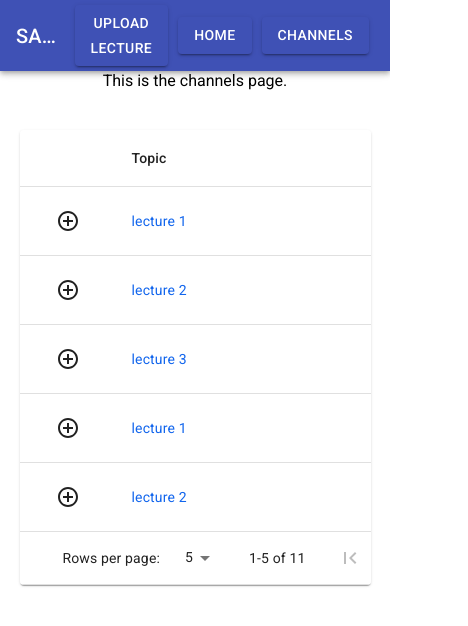
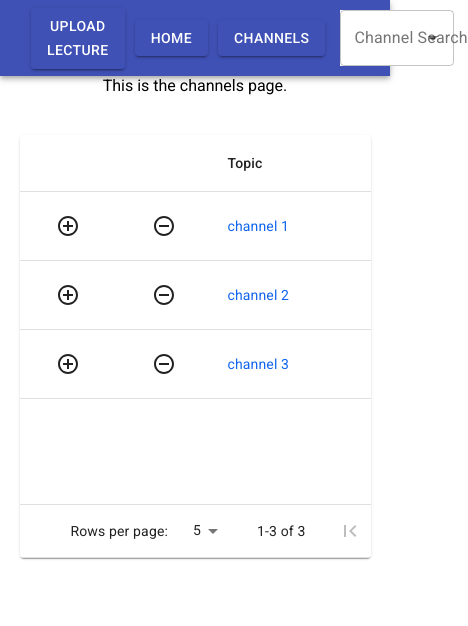
Before and after one commit to tamlam1/csehack, a React (Create React App) app in the folder frontend/sandbox/: page /channels in a window 390 px wide. Shown: the top 626 px of the page, 468 px wide, since content can reach past the window. Built offline with nearby package versions, Linux system fonts and the light colour scheme.

Commit message:
added dialogue box when asking phone number is required. added search bar

```diff
--- a/frontend/sandbox/package.json
+++ b/frontend/sandbox/package.json
@@ -5,12 +5,14 @@
   "dependencies": {
     "@material-ui/core": "^4.12.1",
     "@material-ui/icons": "^4.11.2",
+    "@material-ui/lab": "^4.0.0-alpha.60",
     "@testing-library/jest-dom": "^5.11.4",
     "@testing-library/react": "^11.1.0",
     "@testing-library/user-event": "^12.1.10",
     "react": "^17.0.2",
     "react-dom": "^17.0.2",
     "react-hook-form": "^7.11.1",
+    "react-phone-input-2": "^2.14.0",
     "react-router-dom": "^5.2.0",
     "react-scripts": "4.0.3",
     "web-vitals": "^1.0.1",
--- a/frontend/sandbox/src/components/ChannelsPage.js
+++ b/frontend/sandbox/src/components/ChannelsPage.js
@@ -38,6 +38,17 @@ import {
   withStyles
 } from "@material-ui/core/styles";
 import { useHistory, useParams } from 'react-router-dom';
+
+import Dialog from '@material-ui/core/Dialog';
+import DialogActions from '@material-ui/core/DialogActions';
+import DialogContent from '@material-ui/core/DialogContent';
+import DialogContentText from '@material-ui/core/DialogContentText';
+import DialogTitle from '@material-ui/core/DialogTitle';
+
+import PhoneInput from 'react-phone-input-2'
+import 'react-phone-input-2/lib/style.css'
+
+import RemoveCircleOutlineIcon from '@material-ui/icons/RemoveCircleOutline';
 
 const useStyles1 = makeStyles((theme) => ({
   root: {
@@ -82,58 +93,15 @@ const theme = createTheme({
 const data = [
   {
     "id": '1',
-    "lecture_name": "lecture 1",
-    "time_uploaded": "17/07/21",
+    "channel_name": "channel 1",
   },
   {
     "id": '2',
-    "lecture_name": "lecture 2",
-    "time_uploaded": "18/07/21",
+    "channel_name": "channel 2",
   },
   {
     "id": '3',
-    "lecture_name": "lecture 3",
-    "time_uploaded": "19/07/21",
-  },
-  {
-    "id": '4',
-    "lecture_name": "lecture 1",
-    "time_uploaded": "17/07/21",
-  },
-  {
-    "id": '5',
-    "lecture_name": "lecture 2",
-    "time_uploaded": "18/07/21",
-  },
-  {
-    "id": '6',
-    "lecture_name": "lecture 3",
-    "time_uploaded": "19/07/21",
-  },
-  {
-    "id": '7',
-    "lecture_name": "lecture 1",
-    "time_uploaded": "17/07/21",
-  },
-  {
-    "id": '8',
-    "lecture_name": "lecture 2",
-    "time_uploaded": "18/07/21",
-  },
-  {
-    "id": '9',
-    "lecture_name": "lecture 3",
-    "time_uploaded": "19/07/21",
-  },
-  {
-    "id": '10',
-    "lecture_name": "lecture 1",
-    "time_uploaded": "17/07/21",
-  },
-  {
-    "id": '11',
-    "lecture_name": "lecture 2",
-    "time_uploaded": "18/07/21",
+    "channel_name": "channel 3",
   },
 
 ]
@@ -230,19 +198,85 @@ function ChannelsPage() {
   };
 
 
+  // functions for dialog box =================================
+  const [open, setOpen] = React.useState(false);
+
+  const handleClickOpen = () => {
+    setOpen(true);
+  };
+
+  const handleClose = () => {
+    setOpen(false);
+  };
+
+
+
+  const [openRemove, setOpenRemove] = React.useState(false);
+
+  const handleClickOpenRemove = () => {
+    setOpenRemove(true);
+  };
+
+  const handleCloseRemove = () => {
+    setOpenRemove(false);
+  };
+
+
+
+  const [phoneNumber, setPhoneNumber] = React.useState();
+  const [currChannel, setCurrChannel] = React.useState('');
+  // =========================================================
+
+  const submitPhoneNumber = () => {
+    fetch('/api/subscribe_user', {
+      method: 'POST',
+      headers: {
+          accept: 'application/json',
+          'Content-Type': 'application/json',
+      },
+      body: JSON.stringify({
+        "phone_number" : '+' + [phoneNumber],
+        "channel_id": [currChannel],
+      }),
+    }).then(r => r.json()).then((data) => {
+      console.log(data.hi);
+    })
+    // console.log(phoneNumber);
+  };
+
+  const submitPhoneNumberRemove = () => {
+    fetch('/api/unsubscribe_user', {
+      method: 'POST',
+      headers: {
+          accept: 'application/json',
+          'Content-Type': 'application/json',
+      },
+      body: JSON.stringify({
+        "phone_number" : '+' + [phoneNumber],
+        "channel_id": [currChannel],
+      }),
+    }).then(r => r.json()).then((data) => {
+      console.log(data.hi);
+    })
+    // console.log(phoneNumber);
+  };
 
   return (
     <Box display="flex" flexDirection="column" className="App" alignItems="center" justifyContent="center">
       <MuiThemeProvider theme={theme}>
       This is the channels page.
+
       <TableContainer component={Paper} className={classes.card}>
         <Table className={classes.table} aria-label="custom pagination table">
           <TableHead>
             <TableRow>
-              <TableCell width="5%" align="center">
+              <TableCell width="3%" align="center">
 
               </TableCell>
-              <TableCell width="95%">
+              <TableCell width="3%" align="center">
+
+              </TableCell>
+              <TableCell width="94%">
                 Topic
               </TableCell>
 
@@ -252,17 +286,83 @@ function ChannelsPage() {
             {(rowsPerPage > 0
               ? data.slice(page * rowsPerPage, page * rowsPerPage + rowsPerPage)
               : data
-            ).map((lecture) => (
-              <TableRow key={lecture.id}>
-                <TableCell width="5%" align="center">
-                  <Button>
-                    <Tooltip title="Subscribe to channel"><AddCircleOutlineIcon /></Tooltip>
+            ).map((channel) => (
+              <TableRow key={channel.id}>
+                <TableCell width="3%" align="right">
+                  <Button
+                    onClick={() => {
+                      handleClickOpen();
+                      setCurrChannel(channel.id);
+                    }}
+                  >
+                    <Tooltip title={'Subscribe to channel ' + channel.channel_name}><AddCircleOutlineIcon /></Tooltip>
 
                   </Button>
+                  <Dialog open={open} onClose={handleClose} aria-labelledby="form-dialog-title">
+                    <DialogTitle id="form-dialog-title">Subscribe</DialogTitle>
+                    <DialogContent>
+                      <DialogContentText>
+                        Please enter you phone number to subscribe to the channel.
+                      </DialogContentText>
+                      <PhoneInput
+                        country={'au'}
+                        value={phoneNumber}
+                        onChange={setPhoneNumber}
+                      />
+                    </DialogContent>
+                    <DialogActions>
+                      <Button onClick={handleClose} color="primary">
+                        Cancel
+                      </Button>
+                      <Button onClick={() => {
+                        handleClose();
+                        submitPhoneNumber();
+                        }}
+                        color="primary">
+                        Subscribe
+                      </Button>
+                    </DialogActions>
+                  </Dialog>
                 </TableCell>
-                <TableCell width="95%">
-                  <Link to={/lectures/ + lecture.lecture_name} style={{textDecoration:"none", color:"#1165ed"}}>
-                    {lecture.lecture_name}
+                <TableCell width="3%" align="left">
+                  <Button
+                    onClick={() => {
+                      handleClickOpenRemove();
+                      setCurrChannel(channel.id);
+                    }}
+                  >
+                    <Tooltip title={'Unsubscribe to channel ' + channel.channel_name}><RemoveCircleOutlineIcon /></Tooltip>
+
+                  </Button>
+                  <Dialog open={openRemove} onClose={handleCloseRemove} aria-labelledby="form-dialog-title">
+                    <DialogTitle id="form-dialog-title">Unsubscribe</DialogTitle>
+                    <DialogContent>
+                      <DialogContentText>
+                        Please enter you phone number to unsubscribe to the channel.
+                      </DialogContentText>
+                      <PhoneInput
+                        country={'au'}
+                        value={phoneNumber}
+                        onChange={setPhoneNumber}
+                      />
+                    </DialogContent>
+                    <DialogActions>
+                      <Button onClick={handleCloseRemove} color="primary">
+                        Cancel
+                      </Button>
+                      <Button onClick={() => {
+                        handleCloseRemove();
+                        submitPhoneNumberRemove();
+                        }}
+                        color="primary">
+                        Unsubscribe
+                      </Button>
+                    </DialogActions>
+                  </Dialog>
+                </TableCell>
+                <TableCell width="94%">
+                  <Link to={/lectures/ + channel.id} style={{textDecoration:"none", color:"#1165ed"}}>
+                    {channel.channel_name}
                   </Link>
                 </TableCell>
 
--- a/frontend/sandbox/src/components/Header.js
+++ b/frontend/sandbox/src/components/Header.js
@@ -4,6 +4,9 @@ import React, { useEffect } from 'react';
 import AppBar from '@material-ui/core/AppBar';
 import Toolbar from '@material-ui/core/Toolbar';
 import Typography from '@material-ui/core/Typography';
+import Autocomplete from '@material-ui/lab/Autocomplete';
+
+import { useHistory } from 'react-router-dom';
 
 import {
   BrowserRouter as Router,
@@ -12,15 +15,31 @@ import {
   Link
 } from "react-router-dom";
 
+const data = [
+  {
+    "id": '1',
+    "channel_name": "channel 1",
+  },
+  {
+    "id": '2',
+    "channel_name": "channel 2",
+  },
+  {
+    "id": '3',
+    "channel_name": "channel 3",
+  },
+
+]
+
 function HomePage({PageContents}) {
 
-
+  let history = useHistory();
   return (
     <Box>
     <AppBar position="relative">
         <Toolbar>
           {/*Probs logo here idk*/}
-          <Typography variant="h6" color="inherit" noWrap>
+          <Typography variant="h6" color="inherit" noWrap style={{margin:"5px"}}>
             SAND BOX
           </Typography>
           <Link to="/upload">
@@ -50,7 +69,22 @@ function HomePage({PageContents}) {
         Channels
       </Button>
     </Link>
+        <Autocomplete
+          id="combo-box"
+          options={data}
+          getOptionLabel={(option) => option.channel_name}
+          style={{ width: 300, background:"white", margin:"10px"}}
+          renderInput={(params) => <TextField {...params} label="Channel Search" variant="outlined" />}
+          onChange={(e, channelOption) => {
+
+            // console.log(channelOption.id);
+            if (channelOption) {
+              history.push("/lectures/" + channelOption.id)
+            }
+          }}
+        />
         </Toolbar>
+
       </AppBar>
 
 
--- a/frontend/sandbox/src/components/HomePage.js
+++ b/frontend/sandbox/src/components/HomePage.js
@@ -21,6 +21,7 @@ import {
   Route,
   Link
 } from "react-router-dom";
+
 
 
 const useStyles = makeStyles((theme) => ({
--- a/frontend/sandbox/src/components/LecturePage.js
+++ b/frontend/sandbox/src/components/LecturePage.js
@@ -37,6 +37,15 @@ import PhonelinkRingIcon from '@material-ui/icons/PhonelinkRing';
 import PhoneCallbackIcon from '@material-ui/icons/PhoneCallback';
 
 import Tooltip from '@material-ui/core/Tooltip';
+
+import Dialog from '@material-ui/core/Dialog';
+import DialogActions from '@material-ui/core/DialogActions';
+import DialogContent from '@material-ui/core/DialogContent';
+import DialogContentText from '@material-ui/core/DialogContentText';
+import DialogTitle from '@material-ui/core/DialogTitle';
+
+import PhoneInput from 'react-phone-input-2'
+import 'react-phone-input-2/lib/style.css'
 
 const defaultTheme = createTheme();
 const theme = createTheme({
@@ -227,6 +236,37 @@ function LecturePage() {
   };
 
 
+  // functions for dialog box =================================
+  const [open, setOpen] = React.useState(false);
+
+  const handleClickOpen = () => {
+    setOpen(true);
+  };
+
+  const handleClose = () => {
+    setOpen(false);
+  };
+
+  const [phoneNumber, setPhoneNumber] = React.useState('');
+  const [currLecture, setCurrLecture] = React.useState('');
+  // =========================================================
+
+  const submitPhoneNumber = () => {
+    fetch('/api/play_lecture', {
+      method: 'POST',
+      headers: {
+          accept: 'application/json',
+          'Content-Type': 'application/json',
+      },
+      body: JSON.stringify({
+        "phone_number" : '+' + [phoneNumber],
+        "lecture_id": [currLecture],
+      }),
+    }).then(r => r.json()).then((data) => {
+      console.log(data.hi);
+    })
+    // console.log(phoneNumber);
+  };
 
   return (
     <Box display="flex" flexDirection="column" className="App" alignItems="center" justifyContent="center">
@@ -260,9 +300,43 @@ function LecturePage() {
                   {lecture.time_uploaded}
                 </TableCell>
                 <TableCell width="10%" align="center">
-                  <Button>
+                  <Button
+                    onClick={() => {
+                      handleClickOpen();
+                      setCurrLecture(lecture.id);
+                    }}
+                  >
                   <Tooltip title="Play via phone call"><PhoneCallbackIcon /></Tooltip>
                   </Button>
+
+
+                  <Dialog open={open} onClose={handleClose} aria-labelledby="form-dialog-title">
+                    <DialogTitle id="form-dialog-title">Play on phone</DialogTitle>
+                    <DialogContent>
+                      <DialogContentText>
+                        Please enter you phone number to play the lecture.
+                      </DialogContentText>
+                      <PhoneInput
+                        country={'au'}
+                        value={phoneNumber}
+                        onChange={setPhoneNumber}
+                      />
+                    </DialogContent>
+                    <DialogActions>
+                      <Button onClick={handleClose} color="primary">
+                        Cancel
+                      </Button>
+                      <Button onClick={() => {
+                        handleClose();
+                        submitPhoneNumber();
+                        }}
+                        color="primary">
+                        Play
+                      </Button>
+                    </DialogActions>
+                  </Dialog>
+
+
                 </TableCell>
               </TableRow>
             ))}
--- a/frontend/sandbox/src/components/UploadPage.js
+++ b/frontend/sandbox/src/components/UploadPage.js
@@ -6,11 +6,10 @@ import {
   Route,
   Link
 } from "react-router-dom";
-import {useForm} from 'react-hook-form'
 
 function UploadPage() {
   const [transcript, setTranscript] = React.useState('');
-  const {register, handleSubmit} = useForm();
+
 
   React.useEffect(() => {
     fetch('/api/home').then(r => r.json()).then((data) => {
```
Also changed, not shown: 2 other files (tests, documents, lock files or other folders).
